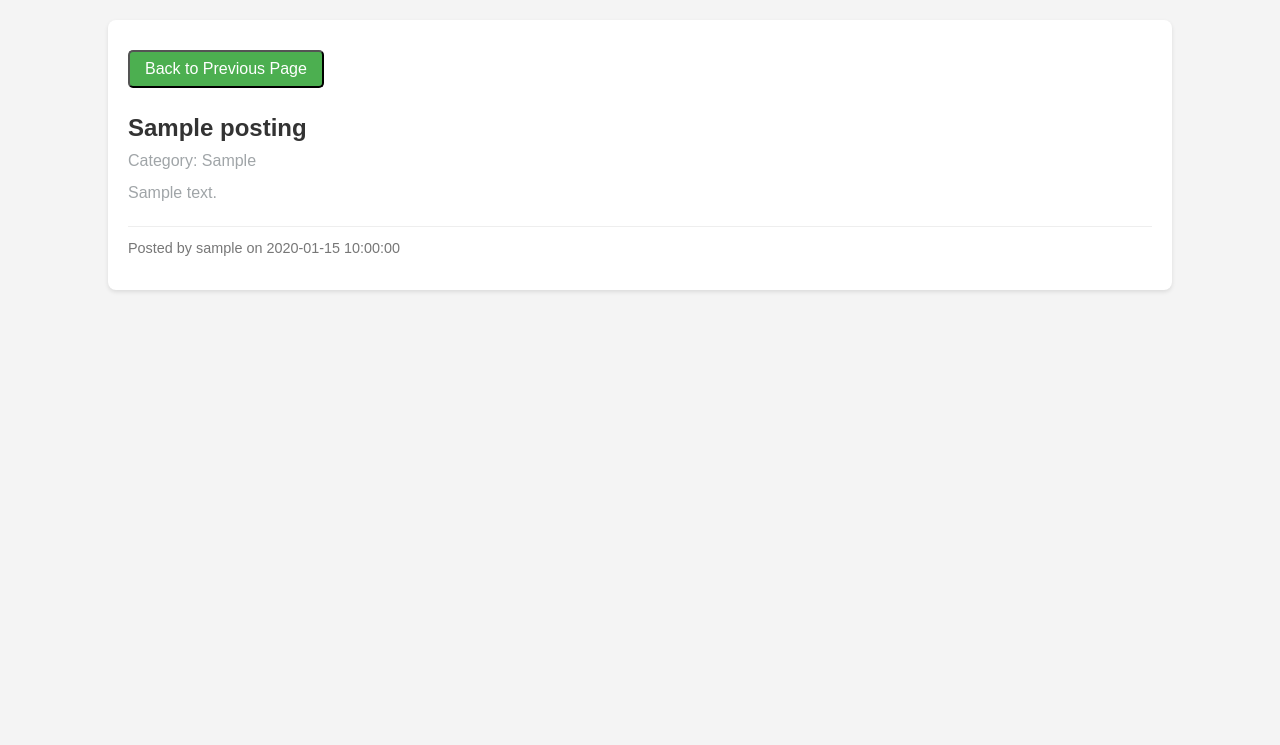
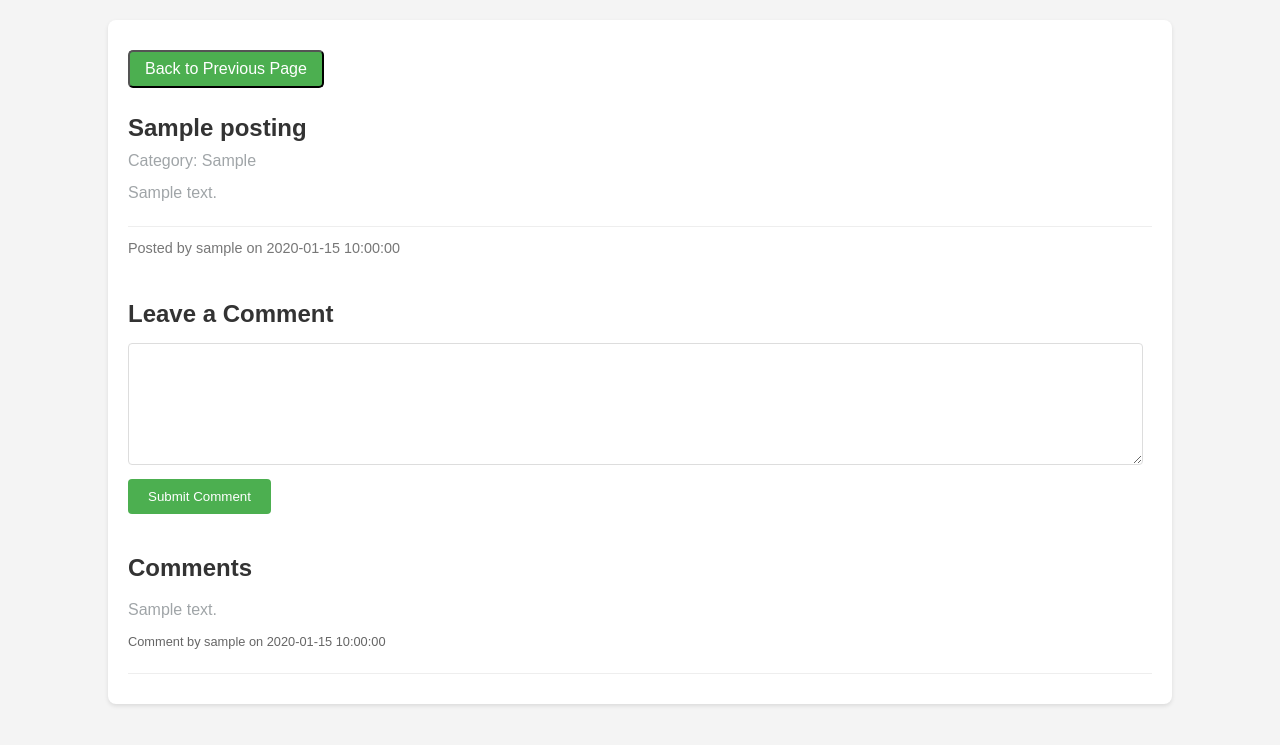
Before and after one commit to dav1dk1m/BlinkBoost, a PHP site: page /php/detailedPost.php?id=1 in a window 1280 px wide. Shown: the top 745 px of the page. Run offline with PHP 8.4, Linux system fonts and the light colour scheme; the visitor is signed in with stand-in values (Sample User, id 1); tables that the repository leaves empty or names only in its code hold one stand-in row (values such as "Sample post").

Commit message:
MVP3-Comment Completed

```diff
--- a/css/detailedPostStyle.css
+++ b/css/detailedPostStyle.css
@@ -55,3 +55,45 @@ p {
         width: 95%;
     }
 }
+
+.comment-section, .comments-display {
+    margin-top: 40px;
+}
+
+.comment-section h2, .comments-display h2 {
+    color: #333;
+    margin-bottom: 15px;
+}
+
+.comment-section textarea {
+    width: 97%;
+    height: 100px;
+    margin-bottom: 10px;
+    padding: 10px;
+    border: 1px solid #ddd;
+    border-radius: 4px;
+}
+
+.comment-section input[type="submit"] {
+    padding: 10px 20px;
+    background-color: #4CAF50;
+    color: white;
+    border: none;
+    border-radius: 4px;
+    cursor: pointer;
+}
+
+.comment-section input[type="submit"]:hover {
+    background-color: #45a049;
+}
+
+.comment {
+    border-bottom: 1px solid #eee;
+    padding-bottom: 10px;
+    margin-bottom: 10px;
+}
+
+.comment-author {
+    font-size: 0.8em;
+    color: #666;
+}
--- a/index.html
+++ b/index.html
@@ -11,7 +11,7 @@
   <body>
     <div class="main">
         <div class="container a-container" id="a-container">
-          <form class="form" id="a-form" method="post" action="register.php">
+          <form class="form" id="a-form" method="post" action="php/register.php">
             <h2 class="form_title title">CREATE ACCOUNT</h2>
             <input class="form__input" name="username" type="text" placeholder="Username" required>
             <input class="form__input" name="email" type="email" placeholder="Email" required>
--- a/php/detailedPost.php
+++ b/php/detailedPost.php
@@ -45,8 +45,44 @@
             echo "Post not found.";
         }
 
+        // Comment Submission Form
+        echo "<div class='comment-section'>";
+        echo "<h2>Leave a Comment</h2>";
+        if(isset($_SESSION['username'])) {
+            echo "<form action='../php/submitComment.php' method='post'>";
+            echo "<textarea name='comment_content' required></textarea>";
+            echo "<input type='hidden' name='post_id' value='" . $postID . "'>";
+            echo "<input type='submit' value='Submit Comment'>";
+            echo "</form>";
+        } else {
+            echo "<p>Please log in to comment.</p>";
+        }
+        echo "</div>";
+
+        // Display Comments
+        echo "<div class='comments-display'>";
+        echo "<h2>Comments</h2>";
+
+        $sql = "SELECT Comment.content, User.username, Comment.timestamp FROM Comment JOIN User ON Comment.authorID = User.ID WHERE Comment.postID = ? ORDER BY Comment.timestamp DESC";
+        $stmt = $conn->prepare($sql);
+        $stmt->bind_param("i", $postID);
+        $stmt->execute();
+        $result = $stmt->get_result();
+
+        if ($result->num_rows > 0) {
+            while($row = $result->fetch_assoc()) {
+                echo "<div class='comment'>";
+                echo "<p>" . htmlspecialchars($row['content']) . "</p>";
+                echo "<p class='comment-author'>Comment by " . htmlspecialchars($row['username']) . " on " . $row['timestamp'] . "</p>";
+                echo "</div>";
+            }
+        } else {
+            echo "<p>No comments yet. Be the first to comment!</p>";
+        }
+
         $stmt->close();
         $conn->close();
+        echo "</div>";
         ?>
     </div>
     <script>
--- a/php/discussion.php
+++ b/php/discussion.php
@@ -55,6 +55,7 @@
                <li><a href="../php/exercise.php">EXERCISE</a></li>
                <li><a href="../php/forum.php">DASHBOARD</a></li>
                <li><a href="../php/discussion.php">DISCUSSIONS</a></li>
+               <li><a href="logout.php" class="logout-button">LOGOUT</a></li>
             </ul>
          </div>
       </div>
--- a/php/forum.php
+++ b/php/forum.php
@@ -53,6 +53,7 @@
                <li><a href="../php/exercise.php">EXERCISE</a></li>
                <li><a href="../php/forum.php">DASHBOARD</a></li>
                <li><a href="../php/discussion.php">DISCUSSIONS</a></li>
+               <li><a href="logout.php" class="logout-button">LOGOUT</a></li>
             </ul>
          </div>
       </div>
--- a/php/logout.php
+++ b/php/logout.php
@@ -8,6 +8,6 @@ session_unset();
 session_destroy();
 
 // Redirect to the login page
-header("Location: index.html");
+header("Location: ../index.html");
 exit;
 ?>
--- a/php/register.php
+++ b/php/register.php
@@ -29,13 +29,13 @@ $stmt->bind_param("sss", $username, $email, $password);
 if ($stmt->execute()) {
     echo "<script>
             alert('Account successfully created.');
-            window.location.href='index.html';
+            window.location.href='../index.html';
           </script>";
 } else {
     if (strpos($conn->error, 'Duplicate entry') !== false) {
         echo "<script>
                 alert('Username or Email already exists. Please choose a different one.');
-                window.location.href='index.html';
+                window.location.href='../index.html';
               </script>";
     } else {
         echo "Error: " . $conn->error;
```
Also changed, not shown: css/exercise.css (+64 -1 lines), css/headerStyle.css (+12 -0 lines), js/animation.js (+30 -2 lines), php/exercise.php (+13 -7 lines), php/main.php (+29 -5 lines), php/submitComment.php (added, +44 -0 lines). Lines whose indentation alone changed are shown as unchanged.
